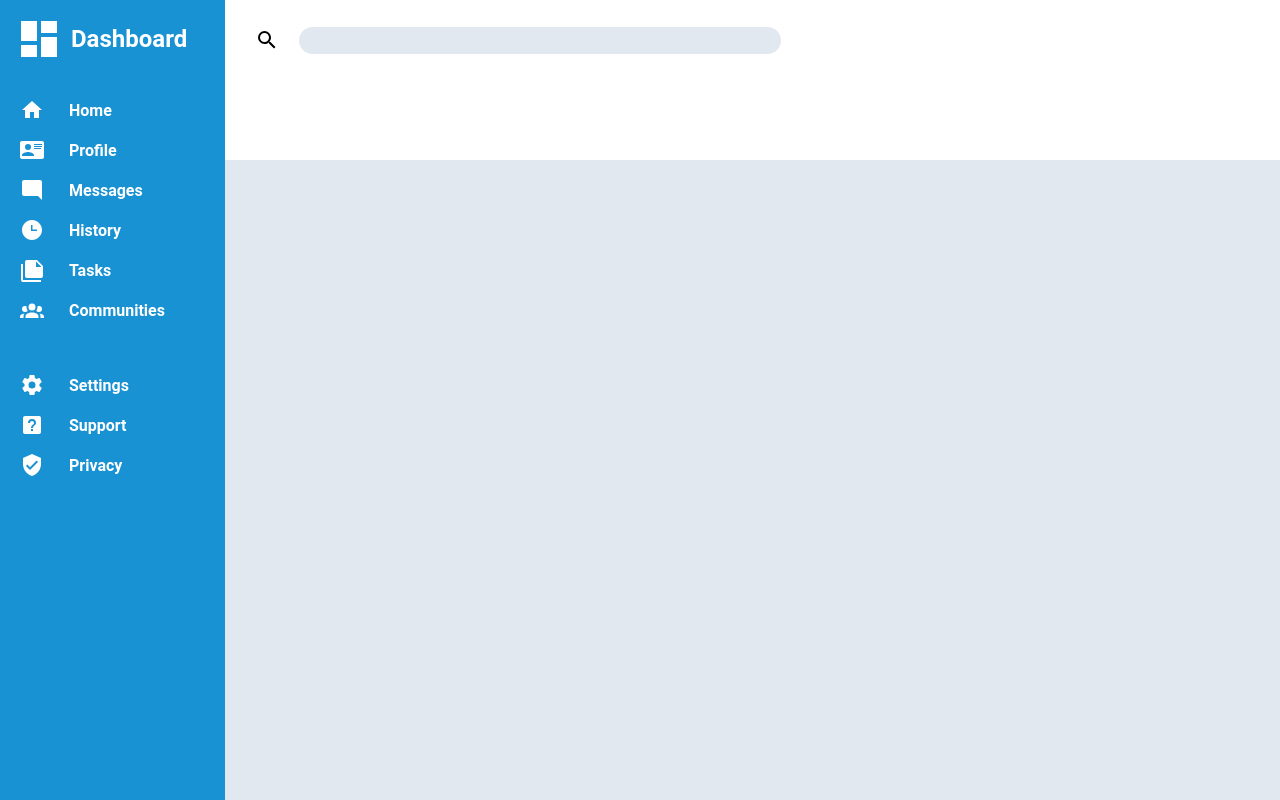
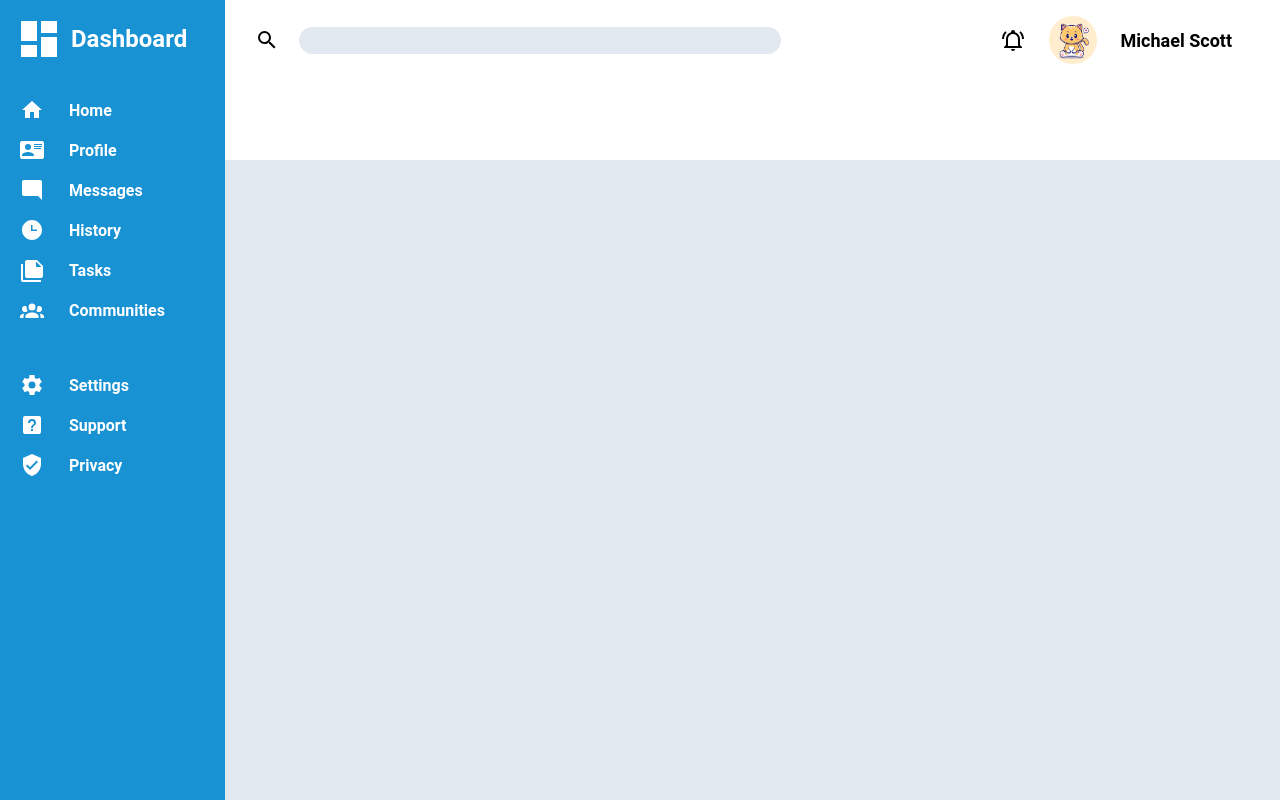
Before and after one commit to billyx86/admin-dashboard, a plain HTML site: page index.html in a window 1280 px wide. Drawn offline with Linux system fonts and the light colour scheme.

Commit message:
Complete top right section of main header

```diff
--- a/index.html
+++ b/index.html
@@ -32,10 +32,18 @@
     </div>
     <div class="content-container">
         <div class="header">
-            <div class="top-header">
+            <div class="top-header-left">
                 <img src="assets/search.svg" alt="" class="simple-icon">
                 <input type="text">
             </div>
+            <div></div>
+            <div class="top-header-right">
+                <p>Michael Scott</p>
+                <img src="assets/avatar.webp" alt="">
+                <img src="assets/bell-ring-outline.svg">
+            </div>
+            <div class="bottom-header-left"></div>
+            <div class="bottom-header-right"></div>
         </div>
         <div class="main-content"></div>
     </div>
--- a/style.css
+++ b/style.css
@@ -79,16 +79,20 @@ body {
     margin-top: 16px;
     margin-left: 30px;
     display: grid;
-    grid-template-columns: auto auto 1fr auto;
+    grid-template-columns: auto 1fr auto;
     grid-template-rows: 1fr 2fr;
 }
 
-.top-header {
+.header img {
+    width: 24px;
+}
+
+.top-header-left {
     display: flex;
     align-items: center;
 }
 
-.top-header input {
+.top-header-left input {
     max-height: 16px;
     width: 470px;
     background-color: #E2E8F0;
@@ -96,3 +100,18 @@ body {
     padding: 6px;
     border-radius: 20px;
 }
+
+.top-header-right {
+    margin-right: 48px;
+    display: flex;
+    flex-direction: row-reverse;
+    align-items: center;
+    font-weight: bold;
+    gap: 24px;
+    font-size: 18px;
+}
+
+.top-header-right img:first-of-type {
+    width: 48px;
+    border-radius: 100px;
+}
```
Also changed, not shown: assets/avatar.webp (added), assets/bell-ring-outline.svg (added), assets/profile_photo.png (added).
